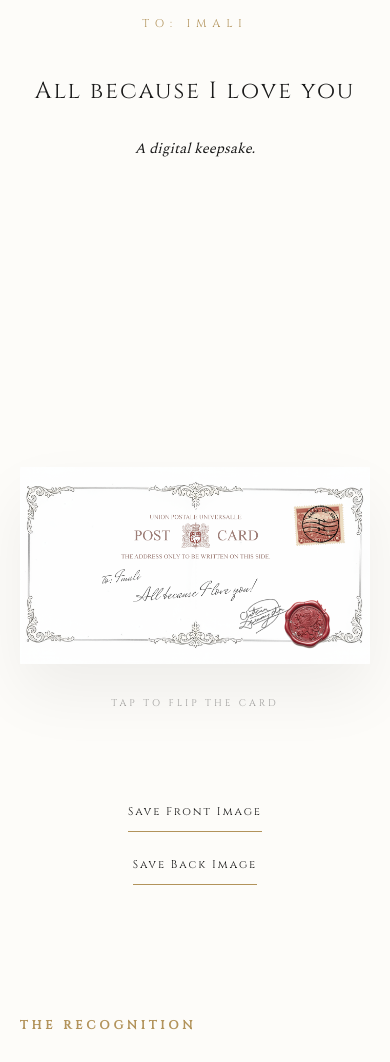
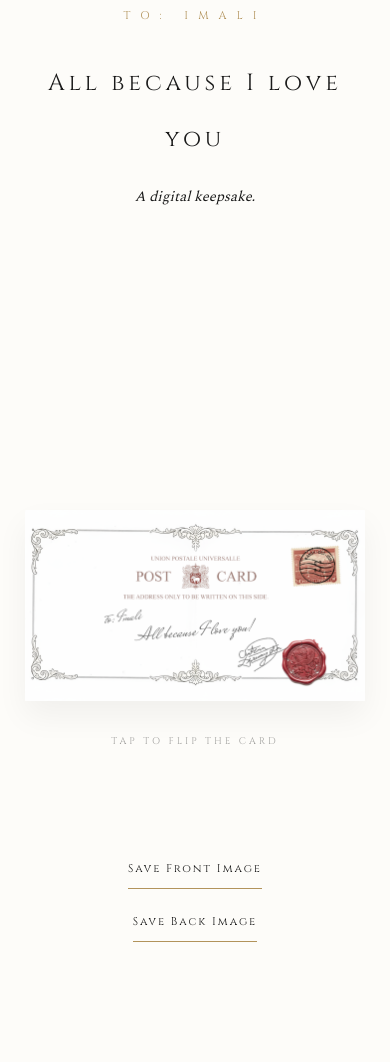
Before and after one commit to chaturadissanayake/ily, a plain HTML site: page index.html in a window 390 px wide. Shown: the part 250-1312 px from the top of the page. Drawn offline with nearby package versions, Linux system fonts and the light colour scheme.

Commit message:
Update index.html

```diff
--- a/index.html
+++ b/index.html
@@ -2,7 +2,7 @@
 <html lang="en">
 <head>
     <meta charset="UTF-8">
-    <meta name="viewport" content="width=device-width, initial-scale=1.0, maximum-scale=1.0, user-scalable=no">
+    <meta name="viewport" content="width=device-width, initial-scale=1.0, maximum-scale=3.0">
     <title>A Private Keepsake</title>
 
     <link rel="icon" href="Assets/favicon.ico" type="image/x-icon">
@@ -35,7 +35,7 @@
 
         .container { max-width: 1100px; margin: 0 auto; padding: 0 30px; }
 
-        /* --- HERO SECTION --- */
+        /* --- HERO SECTION (ANIMATED) --- */
         .hero {
             height: 100vh;
             display: flex;
@@ -44,30 +44,27 @@
             align-items: center;
             text-align: center;
             position: relative;
-            padding: 0 10px;
         }
 
         .recipient {
             font-family: 'Cinzel', serif;
             font-size: clamp(0.7rem, 2vw, 0.85rem);
-            letter-spacing: clamp(4px, 1.5vw, 10px); /* Scales spacing for mobile */
+            letter-spacing: 10px;
             text-transform: uppercase;
             color: var(--gold);
             margin-bottom: 25px;
             opacity: 0;
-            white-space: nowrap; /* Forces one line */
             animation: revealUp 1.2s ease forwards;
         }
 
         .hero-title {
             font-family: 'Cinzel', serif;
-            font-size: clamp(1.4rem, 6vw, 2.4rem); /* Scales down aggressively on small screens */
+            font-size: clamp(1.4rem, 6vw, 2.4rem);
             font-weight: 400;
-            letter-spacing: 2px;
+            letter-spacing: 4px;
             color: var(--ink);
             margin-bottom: 15px;
             opacity: 0;
-            white-space: nowrap; /* Forces one line */
             animation: revealUp 1.2s ease forwards 0.4s;
         }
 
@@ -84,10 +81,10 @@
             to { opacity: 1; transform: translateY(0); }
         }
 
-        /* --- SCROLL INDICATOR --- */
+        /* --- SCROLL INDICATOR (RESTORED) --- */
         .scroll-indicator {
             position: absolute;
-            bottom: 40px;
+            bottom: 50px;
             left: 50%;
             transform: translateX(-50%);
             display: flex;
@@ -98,7 +95,7 @@
 
         .scroll-line {
             width: 1px;
-            height: 40px;
+            height: 50px;
             background: linear-gradient(to bottom, var(--gold), transparent);
             animation: scroll-anim 2.5s infinite;
         }
@@ -110,7 +107,7 @@
             100% { transform: scaleY(0); transform-origin: bottom; }
         }
 
-        /* --- POSTCARD SECTION --- */
+        /* --- POSTCARD SECTION (MOBILE ENHANCED) --- */
         .card-view {
             perspective: 2000px;
             margin: 5vh 0 10vh;
@@ -126,16 +123,16 @@
             cursor: pointer;
             position: relative;
             transform-style: preserve-3d;
-            transition: transform 1.2s cubic-bezier(0.19, 1, 0.22, 1);
-            box-shadow: 0 30px 60px rgba(0,0,0,0.06);
+            transition: transform 1s cubic-bezier(0.19, 1, 0.22, 1);
+            box-shadow: 0 40px 80px rgba(0,0,0,0.06);
+            touch-action: manipulation;
         }
 
         .postcard.flipped { transform: rotateY(180deg); }
 
         .face {
             position: absolute;
-            width: 100%;
-            height: 100%;
+            width: 100%; height: 100%;
             backface-visibility: hidden;
             -webkit-backface-visibility: hidden;
             background: #fff;
@@ -156,12 +153,13 @@
             opacity: 0.4;
         }
 
-        /* --- ACTIONS --- */
+        /* --- ACTIONS (RESTORED) --- */
         .actions {
             display: flex;
             justify-content: center;
             gap: 40px;
             margin-bottom: 15vh;
+            padding-top: 20px;
         }
 
         .btn-save {
@@ -177,11 +175,11 @@
 
         .btn-save:hover { opacity: 0.5; border-bottom-color: var(--ink); }
 
-        /* --- STORY NARRATIVE --- */
+        /* --- STORY NARRATIVE (SCROLL REVEAL) --- */
         .story { max-width: 650px; margin: 0 auto; }
 
         .block {
-            margin-bottom: 120px;
+            margin-bottom: 140px;
             opacity: 0;
             transform: translateY(30px);
             transition: all 1.2s cubic-bezier(0.2, 0.1, 0.2, 1);
@@ -191,21 +189,20 @@
 
         h2 {
             font-family: 'Cinzel', serif;
-            font-size: clamp(0.75rem, 2vw, 0.85rem);
-            letter-spacing: clamp(2px, 1vw, 5px);
+            font-size: 0.85rem;
+            letter-spacing: 5px;
             text-transform: uppercase;
-            margin-bottom: 25px;
+            margin-bottom: 30px;
             color: var(--gold);
-            white-space: nowrap; /* Prevents titles from breaking */
         }
 
         p {
-            font-size: clamp(1.1rem, 2.5vw, 1.25rem);
+            font-size: clamp(1.1rem, 2.5vw, 1.2rem);
             text-align: justify;
             font-weight: 300;
         }
 
-        /* --- FOOTER --- */
+        /* --- FOOTER (FIXED CENTERING) --- */
         footer {
             padding: 100px 0 60px;
             text-align: center;
@@ -217,11 +214,10 @@
 
         .signature {
             font-family: 'Cinzel', serif;
-            font-size: clamp(0.65rem, 2vw, 0.8rem);
-            letter-spacing: clamp(3px, 1vw, 6px);
+            font-size: 0.75rem;
+            letter-spacing: 6px;
             text-transform: uppercase;
             margin-bottom: 20px;
-            white-space: nowrap; /* Forces signature on one line */
             width: 100%;
         }
 
@@ -234,19 +230,15 @@
             font-style: italic;
         }
 
-        /* --- DEVICE SPECIFIC FIXES --- */
+        /* --- MOBILE RESPONSIVENESS --- */
         @media (max-width: 768px) {
-            .container { padding: 0 20px; }
-            .hero { height: 80vh; }
+            .container { padding: 0 25px; }
+            .hero { height: 85vh; }
             .actions { flex-direction: column; align-items: center; gap: 20px; }
-            p { text-align: left; line-height: 2.1; }
-            .block { margin-bottom: 80px; }
-        }
-
-        @media (max-width: 380px) {
-            /* Extra safety for very small phones like iPhone SE */
-            .recipient, .signature { letter-spacing: 3px; }
-            .hero-title { font-size: 1.3rem; }
+            p { text-align: left; line-height: 2.2; }
+            .block { margin-bottom: 100px; }
+            /* Postcard fits width better on mobile */
+            .postcard { max-width: 100%; box-shadow: 0 15px 30px rgba(0,0,0,0.05); }
         }
     </style>
 </head>
@@ -320,7 +312,7 @@
             postcard.classList.toggle('flipped');
         });
 
-        // Robust Scroll Reveal Logic
+        // Scroll Reveal Logic (RESTORED & TESTED)
         const blocks = document.querySelectorAll('.block');
         const observerOptions = {
             threshold: 0.1,
```
